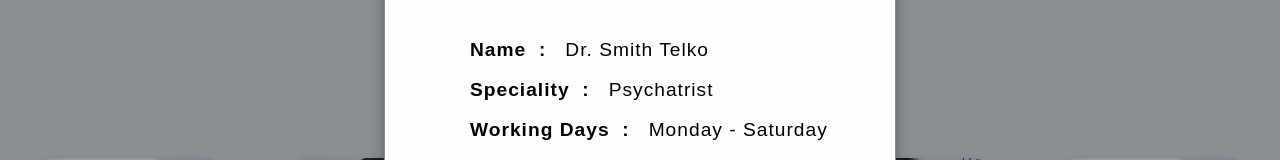
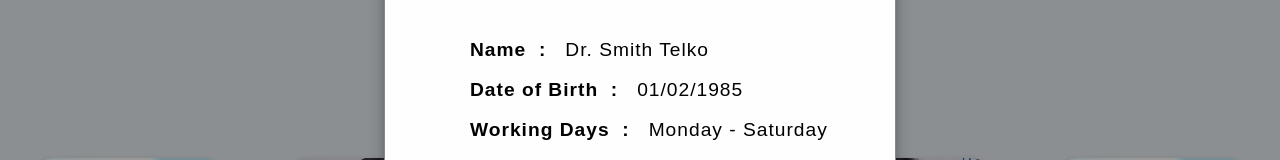
Before and after one commit to SurajRishishwar/Astorianz-Doctor-s-Home, a plain HTML site: page index.html in a window 1280 px wide. Both pictures are taken after a click on the button "Profile". Shown: the part 255-415 px from the top of the page. Drawn offline with Linux system fonts and the light colour scheme.

Commit message:
Update index.html

```diff
--- a/index.html
+++ b/index.html
@@ -49,7 +49,7 @@
             </div>
             <div class="modal-body">
                <p><span id="question">Name&nbsp; :&nbsp;&nbsp; </span> Dr. Smith Telko</p>
-               <p><span id="question">Speciality&nbsp; :&nbsp;&nbsp; </span> Psychatrist</p>
+               <p><span id="question">Date of Birth&nbsp; :&nbsp;&nbsp; </span> 01/02/1985</p>
                <p><span id="question">Working Days&nbsp; :&nbsp;&nbsp; </span>Monday - Saturday</p>
                <p><span id="question">Timing&nbsp; :&nbsp;&nbsp; </span> 9:00 AM - 6:00 PM</p>
                <p><span id="question">E-Mail Id&nbsp; :&nbsp;&nbsp; </span>SmithTelko@gmail.com</p>
```
